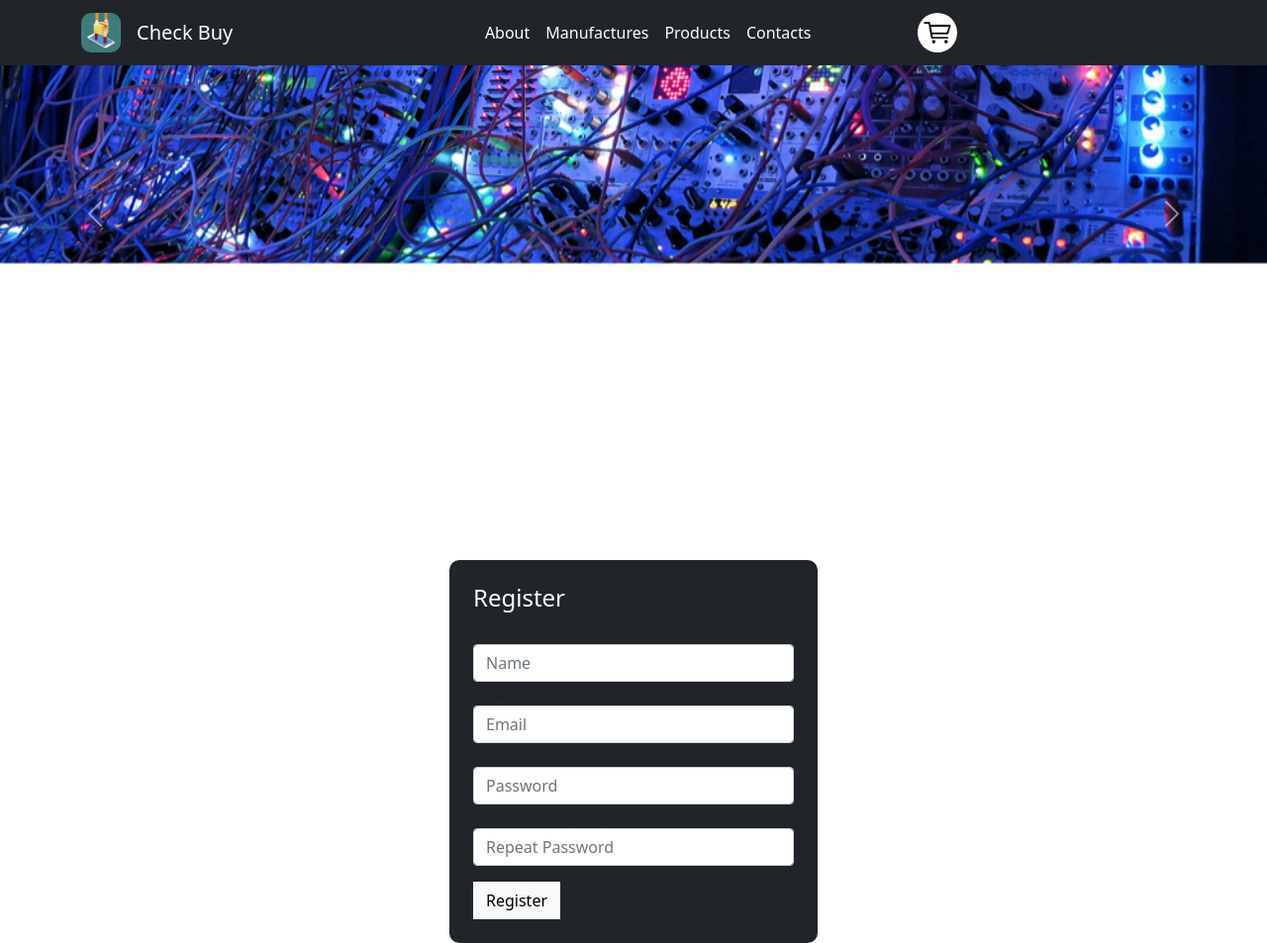
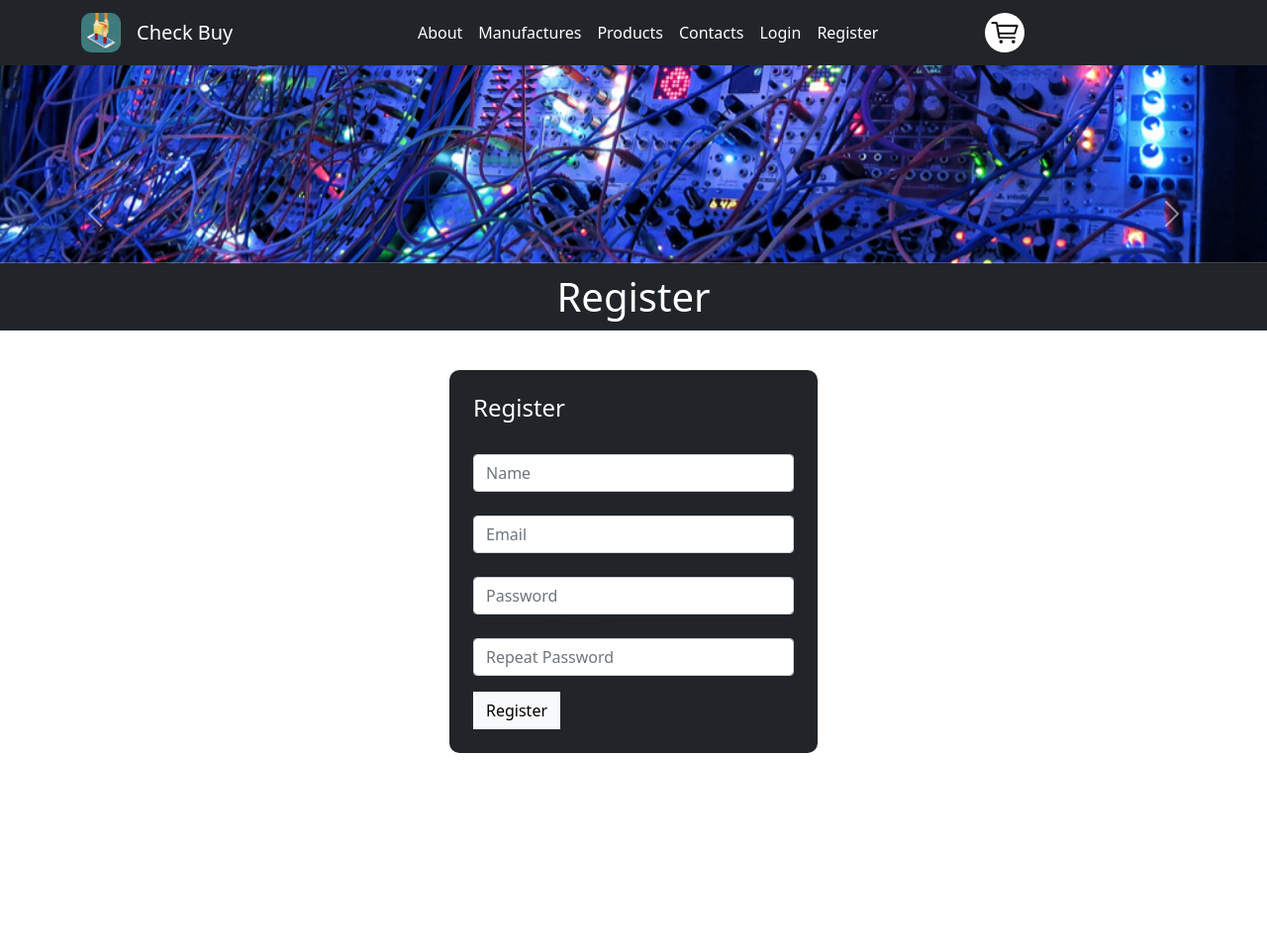
Before and after one commit to AGrigaluns/check-buy, a Flask app: page /register in a window 1280 px wide. Shown: the whole page at 99% size. After the commit the page ends 761 px from the top, so only its background shows below. Run offline with Flask 2, Linux system fonts and the light colour scheme; some libraries are stand-ins or nearby versions.

Commit message:
register links

```diff
--- a/app.py
+++ b/app.py
@@ -60,6 +60,7 @@ def cart():
 # ===========================> Handling user login
 @app.route('/login', methods=['POST', 'GET'])
 def login():
+    '''
     if request.method == "POST":
        user = request.form['email']
        session['user'] = user
@@ -67,7 +68,8 @@ def login():
     else:
         if 'user' in session:
             return redirect(url_for('user'))
-        return render_template('login.html')
+    '''
+    return render_template('login.html')
 
 
 # ===========================> Handle user logout
--- a/static/css/styles.css
+++ b/static/css/styles.css
@@ -22,7 +22,7 @@ body {
 }
 
 form {
-    margin: 200px auto 0;
+    margin: 40px auto 0;
     border-radius: 10px 10px;
 }
 
--- a/templates/base.html
+++ b/templates/base.html
@@ -34,6 +34,12 @@
                 </li>
                 <li class="nav-item active">
                     <a class="nav-link text-white" href="{{ url_for('contacts') }}">Contacts</a>
+                </li>
+                <li class="nav-item active">
+                    <a class="nav-link text-white" href="{{ url_for('login') }}">Login</a>
+                </li>
+                <li class="nav-item active">
+                    <a class="nav-link text-white" href="{{ url_for('register') }}">Register</a>
                 </li>
             </ul>
             <a class="shopingCart" href="{{ url_for('cart') }}">
--- a/templates/login.html
+++ b/templates/login.html
@@ -2,6 +2,7 @@
 {% block title %}Login{% endblock %}
 
 {% block content %}
+<h1 class="text-center newsTitle bg-dark text-white">Login</h1>
 <div class="container">
     <form action="#" method="post" class="col-4 bg-dark p-4">
         <h4 class="text-white">Login</h4>
--- a/templates/register.html
+++ b/templates/register.html
@@ -2,6 +2,7 @@
 {% block title %}Login{% endblock %}
 
 {% block content %}
+<h1 class="text-center newsTitle bg-dark text-white">Register</h1>
 <div class="container">
     <form action="#" method="post" class="col-4 bg-dark p-4">
         <h4 class="text-white">Register</h4>
```
